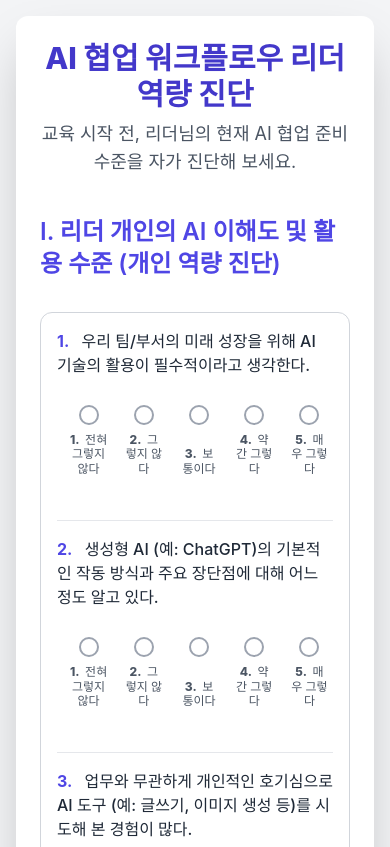
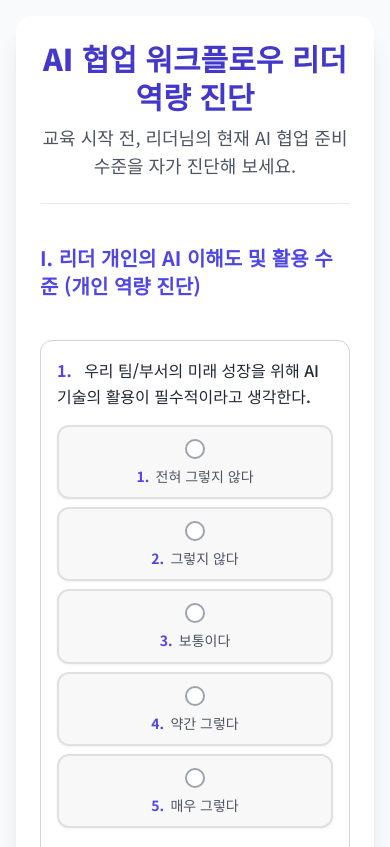
Before and after one commit to sungah-starter/cw-with-ai-survey, a plain HTML site: page index.html in a window 390 px wide. Shown: the top 847 px of the page. Drawn offline with nearby package versions, Linux system fonts and the light colour scheme.

Commit message:
index0.html

```diff
--- a/index.html
+++ b/index.html
@@ -4,6 +4,8 @@
     <meta charset="UTF-8">
     <meta name="viewport" content="width=device-width, initial-scale=1.0">
     <title>AI 협업 리더 역량 진단 설문</title>
+
+    <link href="https://fonts.googleapis.com/css2?family=Noto+Sans+KR:wght@300;400;500;700;900&display=swap" rel="stylesheet">
 
     <script src="https://cdn.tailwindcss.com"></script>
     <script>
@@ -17,38 +19,72 @@
         }
     </script>
     <style>
-        /* Inter 폰트 설정 */
+        /* Noto Sans KR 폰트 설정 (한글 우선 적용) */
         :root {
-            font-family: 'Inter', sans-serif;
+            font-family: 'Noto Sans KR', sans-serif;
+        }
+
+        /* 기본 글자 크기, 줄 간격 조정으로 가독성 향상 */
+        body {
+            font-size: 16px;
+            line-height: 1.6;
+            color: #333; /* Darker default text for better contrast */
         }
 
         /* --- 커스텀 라디오 버튼 스타일 --- */
 
-        /* 라디오 버튼 자체를 숨기되, label 연결을 통해 클릭 기능 유지 */
         .rating-input {
             display: none;
         }
 
         .rating-label {
-            /* 라벨 전체를 클릭 영역 (하나의 버튼)으로 설정 */
-            flex: 1;
+            /* flex-grow: 1 대신 min-width를 사용하여 모바일에서 겹침 방지 및 줄바꿈 유도 */
+            min-width: calc(20% - 0.5rem); /* 5개 버튼이 1줄에 들어갈 때의 최소 너비, 간격 고려 */
+            flex-basis: auto; /* 내용 길이에 따라 유동적으로 너비 조절 */
             display: flex;
             flex-direction: column;
             align-items: center;
             justify-content: space-between; /* 내용 상하 배치 */
             cursor: pointer;
             padding: 0.75rem 0.25rem; /* 상하 여백 늘려 버튼 영역 확보 */
-            min-height: 80px; /* 최소 높이 지정하여 텍스트 길이에 관계없이 정렬 유지 */
+            min-height: 90px; /* 최소 높이 지정하여 텍스트 길이에 관계없이 정렬 유지 */
             border-radius: 0.75rem;
-            transition: all 0.2s;
-            border-width: 0px; /* 테두리 제거 */
+            transition: all 0.2s ease-in-out; /* 부드러운 전환 효과 */
+            border: 2px solid #e0e0e0; /* 기본 테두리 색상 추가 */
             text-align: center;
+            background-color: #f8f8f8; /* 기본 배경색 */
+            margin: 0.25rem; /* 버튼 간 최소 간격 확보 */
+            box-shadow: 0 1px 3px rgba(0,0,0,0.05); /* 은은한 그림자 */
         }
+
+        /* 모바일 환경에서 버튼 너비 조정 */
+        @media (max-width: 640px) { /* sm breakpoint */
+            .rating-label {
+                min-width: calc(50% - 0.5rem); /* 모바일에서는 한 줄에 2개씩 배치 */
+                min-height: 80px; /* 모바일에서 높이 조정 */
+            }
+            /* 점수별 설명 텍스트 크기 모바일 최적화 */
+            .rating-score-text {
+                font-size: 0.8rem; /* text-xs 보다 조금 더 크게 */
+            }
+        }
+        @media (max-width: 480px) { /* 더 작은 모바일 화면 */
+            .rating-label {
+                min-width: calc(100% - 0.5rem); /* 한 줄에 1개씩 배치 */
+                min-height: 70px;
+            }
+            .rating-score-text {
+                font-size: 0.9rem;
+            }
+        }
+
 
         /* 호버 시 시각적 피드백 */
         .rating-label:hover {
             background-color: #eef2ff; /* indigo-50 */
-            border-color: transparent; /* 호버 시 테두리 색상도 투명하게 유지 */
+            border-color: #a5b4fc; /* indigo-300 */
+            box-shadow: 0 2px 8px rgba(0,0,0,0.1);
+            transform: translateY(-2px); /* 살짝 떠오르는 효과 */
         }
 
         /* 작은 동그라미 (체크 마크)의 기본 스타일 */
@@ -61,106 +97,100 @@
             background-color: #ffffff; /* bg-white */
             display: block;
             margin-bottom: 0.5rem; /* mb-2 */
-            transition: all 0.15s;
+            transition: all 0.15s ease-in-out;
         }
 
         /* 점수 텍스트 (보기 설명)의 기본 스타일 */
         .rating-score-text {
-            font-size: 0.75rem; /* text-xs */
+            font-size: 0.875rem; /* text-sm으로 변경 */
             font-weight: 500; /* font-medium */
             color: #4b5563; /* text-gray-700 */
-            line-height: 1.2;
-            transition: all 0.15s;
+            line-height: 1.3; /* 줄 간격 조절 */
+            transition: all 0.15s ease-in-out;
         }
 
         .rating-score-number {
-             font-weight: 800;
+             font-weight: 700; /* 굵기 강화 */
              margin-right: 0.15rem;
+             color: #4f46e5; /* indigo-600 */
         }
 
         /* --- Input이 선택되었을 때의 스타일 (핵심 기능) --- */
 
-        /* 선택 시 라벨 배경 강조 및 테두리 그림자 제거 */
+        /* 선택 시 라벨 배경 강조 및 테두리 색상 변경 */
         .rating-input:checked + .rating-label {
-            background-color: transparent;
+            background-color: #e0e7ff; /* indigo-100 */
+            border-color: #6366f1; /* indigo-500 */
+            box-shadow: 0 4px 12px rgba(0,0,0,0.15);
+            transform: translateY(-2px); /* 선택 시 살짝 떠오르는 효과 유지 */
         }
 
         /* 작은 동그라미 칸에 색 채우기 */
         .rating-input:checked + .rating-label .rating-circle {
             background-color: #4f46e5; /* indigo-600 */
             border-color: #4f46e5; /* indigo-600 */
+            transform: scale(1.1); /* 선택 시 살짝 커지는 효과 */
         }
 
-        /* 선택된 보기 텍스트를 굵게 변경 */
+        /* 선택된 보기 텍스트를 굵게 변경 및 색상 강조 */
         .rating-input:checked + .rating-label .rating-score-text {
-            font-weight: 800; /* font-extrabold */
+            font-weight: 700; /* font-bold */
+            color: #3730a3; /* indigo-900 */
+        }
+        .rating-input:checked + .rating-label .rating-score-number {
             color: #3730a3; /* indigo-900 */
         }
     </style>
 </head>
-<body class="bg-gray-100 min-h-screen p-4 sm:p-8">
-    <div id="app" class="max-w-4xl mx-auto bg-white shadow-2xl rounded-xl p-6 sm:p-10">
+<body class="bg-gray-50 min-h-screen p-4 sm:p-8">
+    <div id="app" class="max-w-4xl mx-auto bg-white shadow-xl rounded-2xl p-6 sm:p-10">
 
-        <!-- Header -->
-        <header class="text-center mb-10">
-            <h1 class="text-3xl sm:text-4xl font-extrabold text-indigo-700 mb-2">
+        <header class="text-center mb-10 border-b pb-6 border-indigo-100">
+            <h1 class="text-3xl sm:text-4xl font-extrabold text-indigo-700 mb-2 leading-tight">
                 AI 협업 워크플로우 리더 역량 진단
             </h1>
-            <p class="text-gray-600 text-lg">
+            <p class="text-gray-600 text-lg sm:text-xl">
                 교육 시작 전, 리더님의 현재 AI 협업 준비 수준을 자가 진단해 보세요.
             </p>
         </header>
 
-        <!-- Survey Form -->
         <form id="assessmentForm">
-            <!-- Questions will be dynamically inserted here -->
-            <div id="questionsContainer" class="space-y-6"></div>
+            <div id="questionsContainer" class="space-y-8"></div>
 
-            <!-- Submit Button -->
             <div class="mt-12">
                 <button type="submit" id="submitButton"
-                    class="w-full bg-indigo-600 hover:bg-indigo-700 text-white font-bold py-3 px-4 rounded-lg transition duration-300 shadow-md hover:shadow-lg focus:outline-none focus:ring-4 focus:ring-indigo-500 focus:ring-opacity-50">
+                    class="w-full bg-indigo-600 hover:bg-indigo-700 text-white font-bold py-3 sm:py-4 px-4 rounded-lg transition duration-300 shadow-lg hover:shadow-xl focus:outline-none focus:ring-4 focus:ring-indigo-500 focus:ring-opacity-50 text-lg">
                     진단 결과 확인하기
                 </button>
             </div>
         </form>
 
-        <!-- Results Section (Initially Hidden) -->
         <div id="resultsContainer" class="hidden mt-16 pt-8 border-t-4 border-indigo-200">
-            <h2 class="text-3xl font-bold text-indigo-700 mb-6 text-center">종합 진단 결과</h2>
-
-            <!-- Download Confirmation Message 제거됨 -->
+            <h2 class="text-3xl sm:text-4xl font-bold text-indigo-700 mb-8 text-center">종합 진단 결과</h2>
 
             <div id="scoreSummary" class="grid grid-cols-1 md:grid-cols-3 gap-6 mb-10">
-                <!-- Score cards will be inserted here -->
-            </div>
-
-            <!-- Download button removed -->
-
+                </div>
 
             <div id="feedbackDetails" class="space-y-8 mt-10">
-                <!-- Detailed feedback will be inserted here -->
-            </div>
+                </div>
 
-            <!-- Navigation Buttons -->
-            <div class="mt-12 text-center space-x-4">
+            <div class="mt-12 text-center space-x-2 sm:space-x-4">
                  <button id="goBackButton"
-                    class="bg-indigo-100 hover:bg-indigo-200 text-indigo-800 font-bold py-3 px-6 rounded-lg transition duration-300 shadow-md hover:shadow-lg focus:outline-none focus:ring-2 focus:ring-indigo-400 focus:ring-opacity-50">
+                    class="bg-indigo-100 hover:bg-indigo-200 text-indigo-800 font-bold py-3 px-4 sm:px-6 rounded-lg transition duration-300 shadow-md hover:shadow-lg focus:outline-none focus:ring-2 focus:ring-indigo-400 focus:ring-opacity-50 text-base sm:text-lg">
                     응답 확인 및 수정하기
                 </button>
                  <button id="restartButton"
-                    class="bg-gray-200 hover:bg-gray-300 text-gray-800 font-bold py-3 px-6 rounded-lg transition duration-300 shadow-md hover:shadow-lg focus:outline-none focus:ring-2 focus:ring-gray-400 focus:ring-opacity-50">
+                    class="bg-gray-200 hover:bg-gray-300 text-gray-800 font-bold py-3 px-4 sm:px-6 rounded-lg transition duration-300 shadow-md hover:shadow-lg focus:outline-none focus:ring-2 focus:ring-gray-400 focus:ring-opacity-50 text-base sm:text-lg">
                     설문 다시 시작하기
                 </button>
             </div>
 
             <div class="mt-8 text-center text-gray-600 border-t pt-4">
-                <p class="font-medium">이 결과는 리더님의 교육 집중 영역을 안내하며, 절대적인 평가 기준이 아님을 알려드립니다.</p>
+                <p class="font-medium text-sm sm:text-base">이 결과는 리더님의 교육 집중 영역을 안내하며, 절대적인 평가 기준이 아님을 알려드립니다.</p>
             </div>
         </div>
     </div>
 
-    <!-- JavaScript Core Logic -->
     <script>
         // 설문 문항 데이터 정의
         const surveyData = [
@@ -219,7 +249,7 @@
             'III': {
                 high: { title: '👑 미래 변화 주도 리더', message: '✅ <b>현재 상태:</b> AI가 가져올 변화의 파급력을 믿고 있으며, 팀원의 육성, 실험적 문화 지원, 평가 기준 변화에 대한 인식과 의지가 확고합니다. 변화를 이끌 준비가 되어 있습니다. \n\n🚀 <b>성장 방향:</b> 교육의 <b>3, 4단계(재설계 및 역할 재정의)</b>를 통해 리더님의 강력한 의지를 <b>실질적인 변화 관리 전략</b>과 <b>AI 시대에 맞는 팀 운영 모델</b>로 최적화하십시오. <b>롤 모델</b>으로서의 역할을 완성하는 데 집중해 주세요.' },
                 mid: { title: '🤝 역할 변화 고민 단계', message: '✅ <b>현재 상태:</b> AI의 영향력은 인지하지만, 팀원들의 새로운 역량 육성, 평가 기준 변화, 실험 문화 조성에 대한 <b>구체적인 지원 방안</b>에 대한 고민은 진행 중인 단계입니다. \n\n💪 <b>성장 방향:</b> AI 시대 리더의 역할은 \'촉진자/지원자\'입니다. 교육의 <b>4단계(리더의 역할 재정의)</b>를 통해 <b>팀원들의 자발적 AI 활용</b>을 이끌어낼 수 있는 <b>실질적인 지원 전략</b>과 <b>유연한 평가 기준</b> 설정 방안을 모색하는 데 집중하십시오.' },
-                low: { title: '🔄 리더십 관점 전환 필수', message: '✅ <b>현재 상태:</b> AI가 업무 프로세스 자체를 바꾼다는 믿음이 약하며, 변화 관리 및 팀 지원에 대한 의지가 낮은 상태입니다. 새로운 기술에 대한 리더십 관점 전환이 필요합니다. \n\n🎯 <b>성장 방향:</b> AI는 단순히 \'업무 개선\'을 넘어 \'업무 재설계\'를 요구합니다. 교육의 <b>3단계(재설계)</b>와 <b>4단계(역할 재정의)</b>에서 제시하는 <b>AI 시대의 새로운 리더십 관점</b>을 반드시 내재화하고, 변화를 주도하는 첫 걸음을 내딛는 데 집중해 주세요.' }
+                low: { title: '� 리더십 관점 전환 필수', message: '✅ <b>현재 상태:</b> AI가 업무 프로세스 자체를 바꾼다는 믿음이 약하며, 변화 관리 및 팀 지원에 대한 의지가 낮은 상태입니다. 새로운 기술에 대한 리더십 관점 전환이 필요합니다. \n\n🎯 <b>성장 방향:</b> AI는 단순히 \'업무 개선\'을 넘어 \'업무 재설계\'를 요구합니다. 교육의 <b>3단계(재설계)</b>와 <b>4단계(역할 재정의)</b>에서 제시하는 <b>AI 시대의 새로운 리더십 관점</b>을 반드시 내재화하고, 변화를 주도하는 첫 걸음을 내딛는 데 집중해 주세요.' }
             }
         };
 
@@ -303,15 +333,13 @@
             surveyData.forEach(area => {
                 // 영역 제목
                 const areaTitleDiv = document.createElement('div');
-                // border-b 제거, mb-4로 줄간격 축소
                 areaTitleDiv.className = 'pb-2 mb-4';
-                areaTitleDiv.innerHTML = `<h2 class="text-2xl font-semibold text-indigo-600">${area.title}</h2>`;
+                areaTitleDiv.innerHTML = `<h2 class="text-xl sm:text-2xl font-semibold text-indigo-600">${area.title}</h2>`;
                 questionsContainer.appendChild(areaTitleDiv);
 
                 // 영역별 테두리 그룹 컨테이너
                 const areaContentDiv = document.createElement('div');
-                // mb-6으로 줄간격 축소
-                areaContentDiv.className = 'border border-gray-300 rounded-xl p-4 mb-6';
+                areaContentDiv.className = 'border border-gray-300 rounded-xl p-4 sm:p-6 mb-6';
                 questionsContainer.appendChild(areaContentDiv);
 
 
@@ -326,13 +354,11 @@
 
                     // 질문 텍스트
                     questionDiv.innerHTML = `
-                        <p class="text-base font-medium text-gray-800 mb-4">
+                        <p class="text-base sm:text-lg font-medium text-gray-800 mb-4 leading-relaxed">
                             <span class="text-indigo-600 font-bold mr-2">${qIndex}.</span> ${qText}
                         </p>
 
-                        <!-- Rating Buttons (Combined Score and Description) -->
-                        <div class="flex justify-between space-x-2 sm:space-x-3">
-                            ${[1, 2, 3, 4, 5].map(score => `
+                        <div class="flex flex-wrap justify-center sm:justify-between -m-1"> ${[1, 2, 3, 4, 5].map(score => `
                                 <input type="radio" id="q${qIndex}-${score}" name="q${qIndex}" value="${score}"
                                     class="rating-input" data-area="${area.id}" data-q-content="${qText}">
                                 <label for="q${qIndex}-${score}" class="rating-label">
@@ -452,11 +478,12 @@
             for (const areaId in results) {
                 const result = results[areaId];
                 const card = document.createElement('div');
-                card.className = 'bg-white border-4 border-indigo-500 rounded-xl shadow-lg p-5 text-center transition hover:shadow-xl';
+                // 반응형 카드 스타일 조정
+                card.className = 'bg-white border-4 border-indigo-500 rounded-xl shadow-lg p-5 sm:p-6 text-center transition hover:shadow-xl';
                 card.innerHTML = `
-                    <p class="text-lg font-semibold text-indigo-700 mb-2">${areaTitles[areaId]}</p>
-                    <div class="text-5xl font-extrabold text-indigo-600">${result.average}</div>
-                    <p class="mt-2 text-xl font-bold text-gray-800">${result.feedback.title}</p>
+                    <p class="text-base sm:text-lg font-semibold text-indigo-700 mb-2">${areaTitles[areaId]}</p>
+                    <div class="text-4xl sm:text-5xl font-extrabold text-indigo-600">${result.average}</div>
+                    <p class="mt-2 text-lg sm:text-xl font-bold text-gray-800">${result.feedback.title}</p>
                 `;
                 scoreSummary.appendChild(card);
             }
@@ -471,13 +498,14 @@
                 const borderColor = areaId === 'I' ? 'border-indigo-400' : areaId === 'II' ? 'border-blue-400' : 'border-purple-400';
                 const titleColor = areaId === 'I' ? 'text-indigo-700' : areaId === 'II' ? 'text-blue-700' : 'text-purple-700';
 
-                detailDiv.className = `p-6 rounded-xl border-l-4 ${borderColor} ${bgColor} shadow-md`;
+                // 반응형 패딩 조정
+                detailDiv.className = `p-5 sm:p-6 rounded-xl border-l-4 ${borderColor} ${bgColor} shadow-md`;
                 detailDiv.innerHTML = `
-                    <h3 class="text-2xl font-extrabold ${titleColor} mb-3">
+                    <h3 class="text-xl sm:text-2xl font-extrabold ${titleColor} mb-3">
                         ${areaTitles[areaId]} (평균: ${result.average})
                     </h3>
-                    <h4 class="text-xl font-bold text-gray-900 mb-3">${result.feedback.title}</h4>
-                    <p class="text-gray-700 leading-relaxed whitespace-pre-wrap">${result.feedback.message}</p>
+                    <h4 class="text-lg sm:text-xl font-bold text-gray-900 mb-3">${result.feedback.title}</h4>
+                    <p class="text-sm sm:text-base text-gray-700 leading-relaxed whitespace-pre-wrap">${result.feedback.message}</p>
                 `;
                 feedbackDetails.appendChild(detailDiv);
             }
@@ -517,8 +545,8 @@
             assessmentForm.addEventListener('submit', calculateAndDisplayResults);
             restartButton.addEventListener('click', restartAssessment);
             goBackButton.addEventListener('click', goBackToSurvey);
-            // CSV 버튼 리스너 제거됨 (자동 다운로드로 대체)
         };
     </script>
 </body>
 </html>
+�
```
